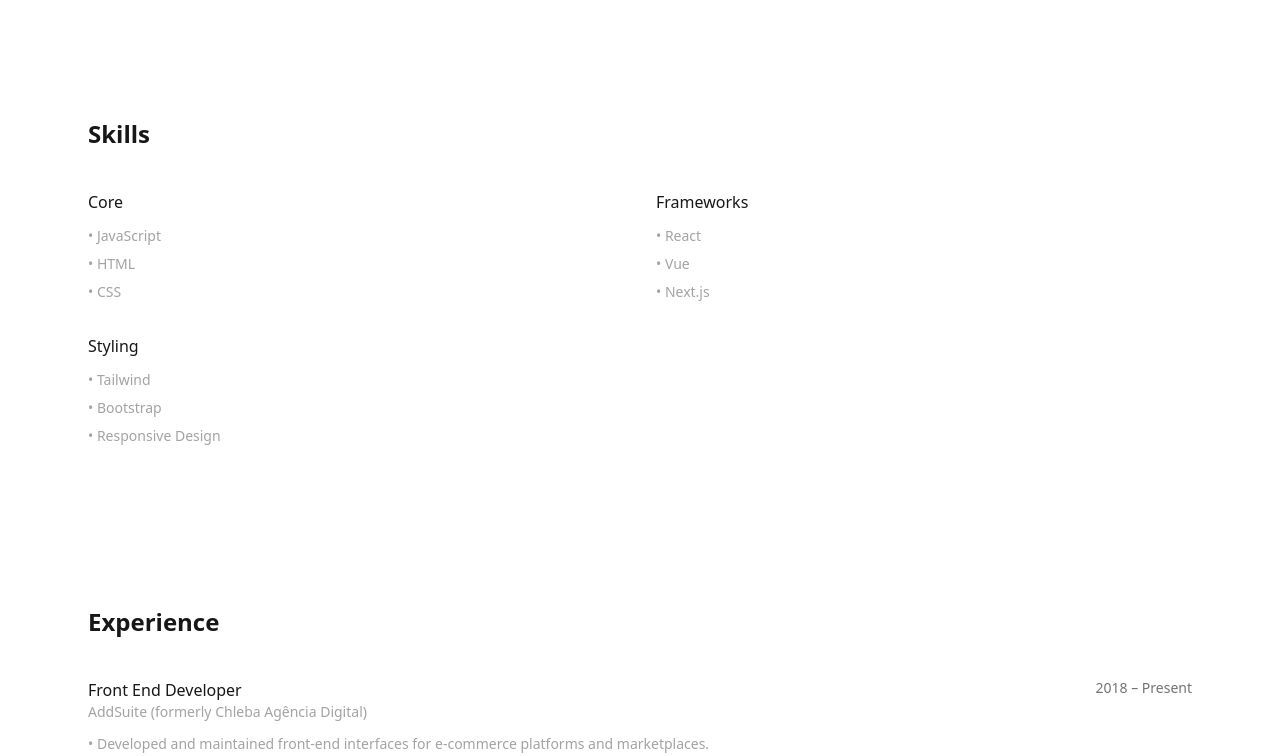
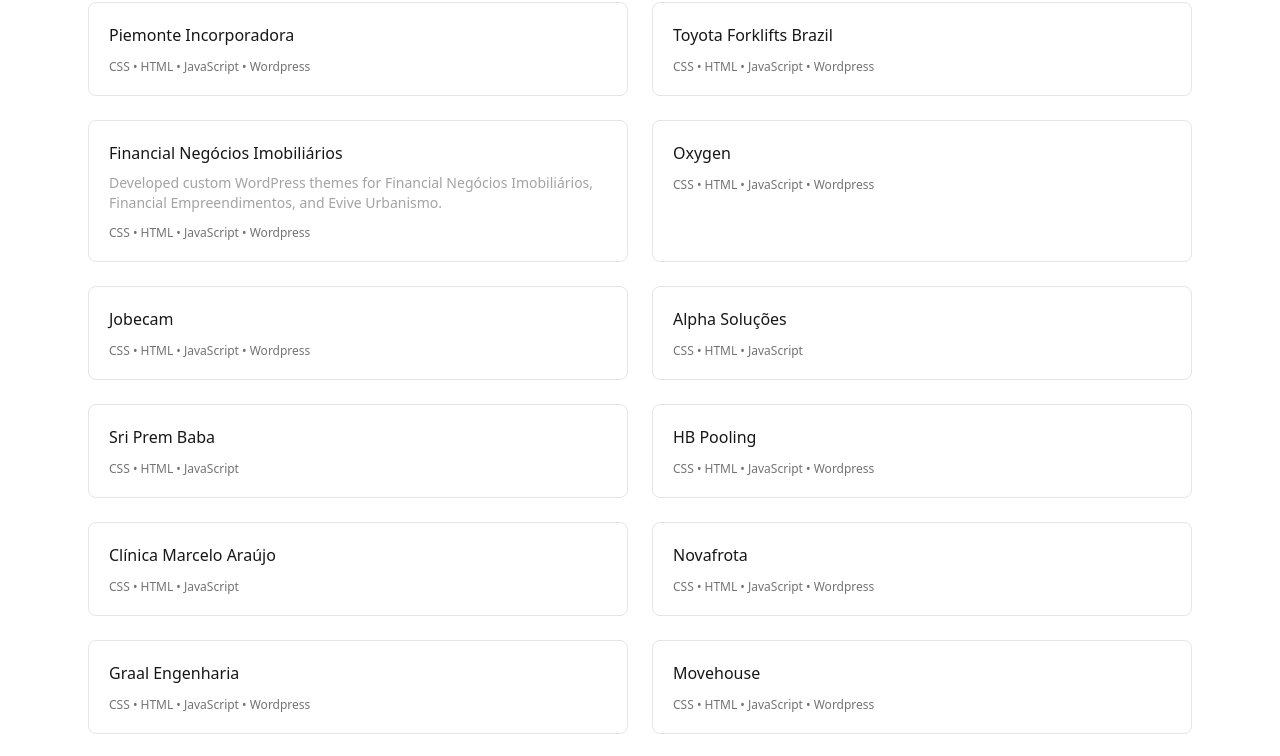
Before and after one commit to leonardozambao/portfolio, a React (Vite) app: page / in a window 1280 px wide. Shown: the part 775-1531 px from the top of the page. Built offline with nearby package versions, Linux system fonts and the light colour scheme.

Commit message:
add some projects

```diff
--- a/src/components/sections/Projects.jsx
+++ b/src/components/sections/Projects.jsx
@@ -18,13 +18,17 @@
             href={project.link}
             target="_blank"
             rel="noreferrer"
-            className="border border-neutral-200 dark:border-neutral-800 p-5 rounded-lg hover:border-neutral-400 transition"
+            className="border border-neutral-200 dark:border-neutral-800 p-5 rounded-lg hover:scale-103 transition"
           >
             <h3 className="font-medium mb-2">
-              {getTranslation(t, project.titleKey)}
+              {getTranslation(t, project.titleKey)
+                ? getTranslation(t, project.titleKey)
+                : project.titleKey}
             </h3>
             <p className="text-sm text-neutral-400 mb-3">
-              {getTranslation(t, project.descriptionKey)}
+              {getTranslation(t, project.descriptionKey)
+                ? getTranslation(t, project.descriptionKey)
+                : project.descriptionKey}
             </p>
             <p className="text-xs text-neutral-500">
               {project.tech.join(" • ")}
@@ -32,6 +36,7 @@
           </a>
         ))}
       </div>
+      <p className="text-xs pt-6">{t.projects.text}</p>
     </Section>
   );
 }
--- a/src/data/projects.js
+++ b/src/data/projects.js
@@ -1,9 +1,130 @@
 export const projects = [
   {
     id: "portfolio",
+    type: "personal",
     titleKey: "projects.portfolio.title",
     descriptionKey: "projects.portfolio.description",
     tech: ["React", "Vite", "Tailwind"],
     link: "https://leonardozambao.github.io/portfolio/",
   },
+  {
+    id: "plaenge",
+    type: "client",
+    titleKey: "Plaenge Empreendimentos",
+    descriptionKey: "projects.plaenge.description",
+    tech: ["CSS", "HTML", "JavaScript"],
+    link: "https://plaenge.com.br",
+  },
+  {
+    id: "piemonte",
+    type: "client",
+    titleKey: "Piemonte Incorporadora",
+    descriptionKey: "",
+    tech: ["CSS", "HTML", "JavaScript", "Wordpress"],
+    link: "https://piemonte.com.br",
+  },
+  {
+    id: "toyota",
+    type: "client",
+    titleKey: "projects.toyota.title",
+    descriptionKey: "",
+    tech: ["CSS", "HTML", "JavaScript", "Wordpress"],
+    link: "https://toyotaempilhadeiras.com.br/",
+  },
+  {
+    id: "financial",
+    type: "client",
+    titleKey: "Financial Negócios Imobiliários",
+    descriptionKey: "projects.financial.description",
+    tech: ["CSS", "HTML", "JavaScript", "Wordpress"],
+    link: "https://financial.com.br",
+  },
+  {
+    id: "oxygen",
+    type: "client",
+    titleKey: "Oxygen",
+    descriptionKey: "",
+    tech: ["CSS", "HTML", "JavaScript", "Wordpress"],
+    link: "https://www.oxygenhub.com.br/",
+  },
+  {
+    id: "jobecam",
+    type: "client",
+    titleKey: "Jobecam",
+    descriptionKey: "",
+    tech: ["CSS", "HTML", "JavaScript", "Wordpress"],
+    link: "https://jobecamlanding.com/",
+  },
+  {
+    id: "alphasolucoes",
+    type: "client",
+    titleKey: "Alpha Soluções",
+    descriptionKey: "",
+    tech: ["CSS", "HTML", "JavaScript"],
+    link: "https://www.alphasolucoes.com/",
+  },
+  {
+    id: "sriprembaba",
+    type: "client",
+    titleKey: "Sri Prem Baba",
+    descriptionKey: "",
+    tech: ["CSS", "HTML", "JavaScript"],
+    link: "https://sriprembaba.org/",
+  },
+  {
+    id: "hbpooling",
+    type: "client",
+    titleKey: "HB Pooling",
+    descriptionKey: "",
+    tech: ["CSS", "HTML", "JavaScript", "Wordpress"],
+    link: "https://hbpooling.com.br/",
+  },
+  {
+    id: "clinicamarceloaraujo",
+    type: "client",
+    titleKey: "Clínica Marcelo Araújo",
+    descriptionKey: "",
+    tech: ["CSS", "HTML", "JavaScript"],
+    link: "https://clinicamarceloaraujo.com.br/",
+  },
+  {
+    id: "novafrota",
+    type: "client",
+    titleKey: "Novafrota",
+    descriptionKey: "",
+    tech: ["CSS", "HTML", "JavaScript", "Wordpress"],
+    link: "https://novafrota.com.br/",
+  },
+  {
+    id: "graalengenharia",
+    type: "client",
+    titleKey: "Graal Engenharia",
+    descriptionKey: "",
+    tech: ["CSS", "HTML", "JavaScript", "Wordpress"],
+    link: "https://graalengenharia.com.br/",
+  },
+  {
+    id: "movehouse",
+    type: "client",
+    titleKey: "Movehouse",
+    descriptionKey: "",
+    tech: ["CSS", "HTML", "JavaScript", "Wordpress"],
+    link: "https://movehouse.com.br/",
+  },
+  {
+    id: "azo",
+    type: "client",
+    titleKey: "Azo Incorporadora",
+    descriptionKey: "",
+    tech: ["CSS", "HTML", "JavaScript", "Wordpress"],
+    link: "https://www.azo.inc/",
+  },
+  {
+    id: "plenaventura",
+    type: "client",
+    titleKey: "Plena Ventura",
+    descriptionKey: "",
+    tech: ["CSS", "HTML", "JavaScript", "Wordpress"],
+    link: "https://site.plenaventura.com.br/",
+  },
 ];
--- a/src/index.css
+++ b/src/index.css
@@ -5,3 +5,11 @@
 html {
   scroll-behavior: smooth;
 }
+
+.hover\:scale-103:hover {
+  --tw-scale-x: 1.03;
+  --tw-scale-y: 1.03;
+  transform: translate(var(--tw-translate-x), var(--tw-translate-y))
+    rotate(var(--tw-rotate)) skewX(var(--tw-skew-x)) skewY(var(--tw-skew-y))
+    scaleX(var(--tw-scale-x)) scaleY(var(--tw-scale-y));
+}
--- a/src/locales/en.js
+++ b/src/locales/en.js
@@ -25,10 +25,22 @@
   },
   projects: {
     title: "Projects",
+    text: "And many more...",
     portfolio: {
       title: "Personal Portfolio",
       description:
         "Personal portfolio built with React and Tailwind to showcase front-end skills.",
+    },
+    plaenge: {
+      description:
+        "Developed CSS and JS for the Plaenge Empreendimentos website and other group sites, including Vanguard, Grupo Plaenge, Plaenge Industrial, Plaenge Chile, and Vanguard Chile.",
+    },
+    toyota: {
+      title: "Toyota Forklifts Brazil",
+    },
+    financial: {
+      description:
+        "Developed custom WordPress themes for Financial Negócios Imobiliários, Financial Empreendimentos, and Evive Urbanismo.",
     },
   },
   skills: {
--- a/src/locales/pt.js
+++ b/src/locales/pt.js
@@ -27,10 +27,22 @@
   },
   projects: {
     title: "Projetos",
+    text: "E muitos outros...",
     portfolio: {
       title: "Portfólio Pessoal",
       description:
         "Portfólio pessoal construído com React e Tailwind para mostrar habilidades front-end.",
+    },
+    plaenge: {
+      description:
+        "Desenvolvi CSS e JS para o site da Plaenge Empreendimentos e outros sites do grupo, incluindo Vanguard, Grupo Plaenge, Plaenge Industrial, Plaenge Chile e Vanguard Chile.",
+    },
+    toyota: {
+      title: "Toyota Empilhadeiras",
+    },
+    financial: {
+      description:
+        "Desenvolvi temas WordPress personalizados para Financial Negócios Imobiliários, Financial Empreendimentos e Evive Urbanismo.",
     },
   },
   skills: {
```
